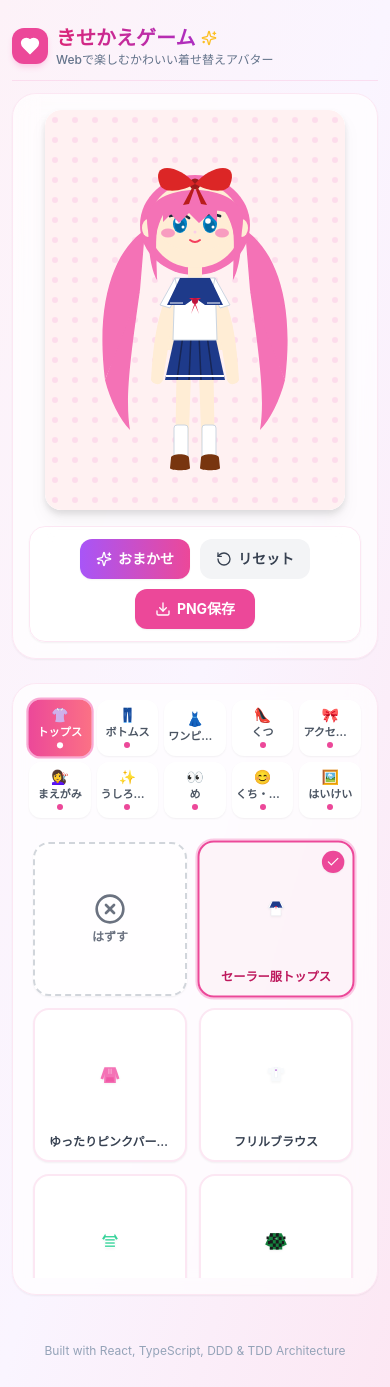
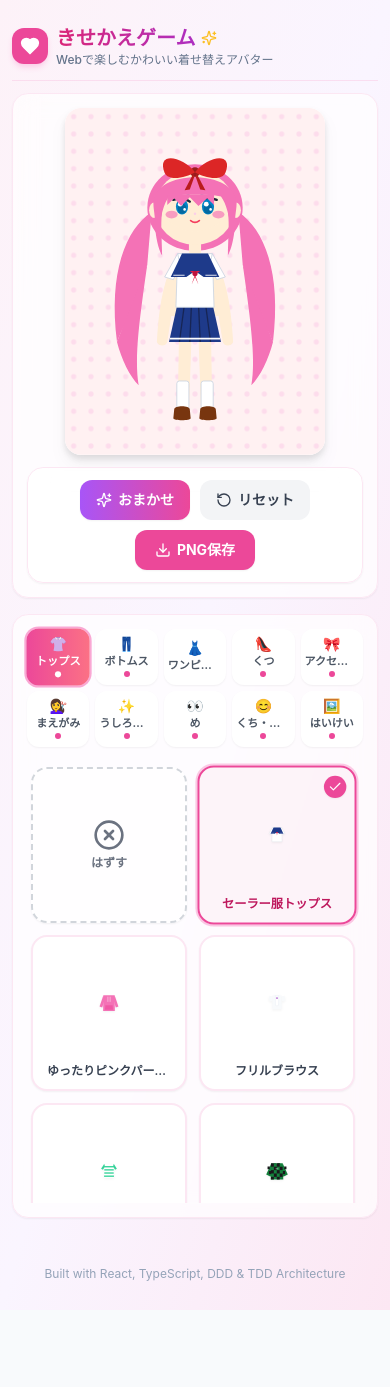
Before and after one commit to tamu222i/kisekae, a React (Vite) app: page / in a window 390 px wide. After the commit the page ends 1310 px from the top, so only its background shows below. Built offline with nearby package versions, Linux system fonts and the light colour scheme.

Commit message:
style(ui): optimize responsive container and preview sizing for mobile and tablets

```diff
--- a/src/App.tsx
+++ b/src/App.tsx
@@ -88,9 +88,9 @@ export const App: React.FC = () => {
       </header>
 
       {/* Main Container */}
-      <main className="w-full max-w-4xl grid grid-cols-1 md:grid-cols-12 gap-6 items-start">
+      <main className="w-full max-w-4xl grid grid-cols-1 md:grid-cols-12 gap-4 sm:gap-6 items-start">
         {/* Left: Character Preview & Actions */}
-        <section className="md:col-span-5 flex flex-col items-center gap-4 bg-white/70 backdrop-blur-md p-4 sm:p-5 rounded-3xl shadow-sm border border-pink-100">
+        <section className="md:col-span-5 flex flex-col items-center gap-3 sm:gap-4 bg-white/70 backdrop-blur-md p-3.5 sm:p-5 rounded-2xl sm:rounded-3xl shadow-sm border border-pink-100">
           <div className="w-full flex items-center justify-center">
             <CharacterPreview ref={svgRef} outfit={outfit} />
           </div>
@@ -106,7 +106,7 @@ export const App: React.FC = () => {
         </section>
 
         {/* Right: Item Selectors & Category Tabs */}
-        <section className="md:col-span-7 flex flex-col gap-4 bg-white/70 backdrop-blur-md p-4 sm:p-5 rounded-3xl shadow-sm border border-pink-100 min-h-[500px]">
+        <section className="md:col-span-7 flex flex-col gap-3 sm:gap-4 bg-white/70 backdrop-blur-md p-3.5 sm:p-5 rounded-2xl sm:rounded-3xl shadow-sm border border-pink-100 min-h-[360px] md:min-h-[500px]">
           {/* Tabs */}
           <CategoryTabs
             selectedCategory={selectedCategory}
--- a/src/presentation/components/CharacterPreview.tsx
+++ b/src/presentation/components/CharacterPreview.tsx
@@ -23,7 +23,7 @@ export const CharacterPreview = forwardRef<SVGSVGElement, CharacterPreviewProps>
         <svg
           ref={ref}
           viewBox="0 0 300 400"
-          className="w-full max-w-[340px] aspect-[3/4] drop-shadow-lg rounded-2xl overflow-hidden bg-white"
+          className="w-full max-w-[260px] sm:max-w-[300px] md:max-w-[340px] aspect-[3/4] drop-shadow-lg rounded-2xl overflow-hidden bg-white"
           xmlns="http://www.w3.org/2000/svg"
         >
           {items.map((item) => (
```
